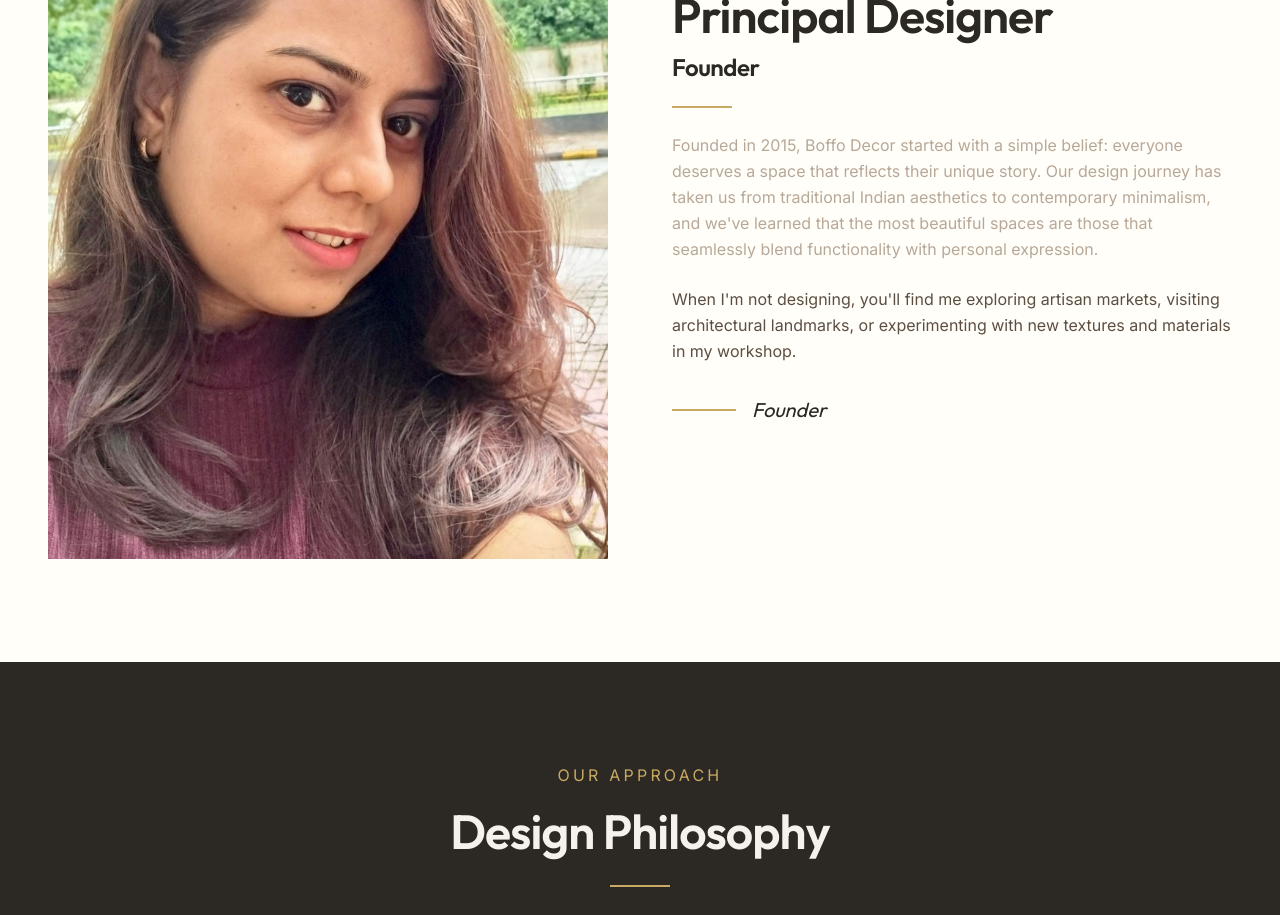
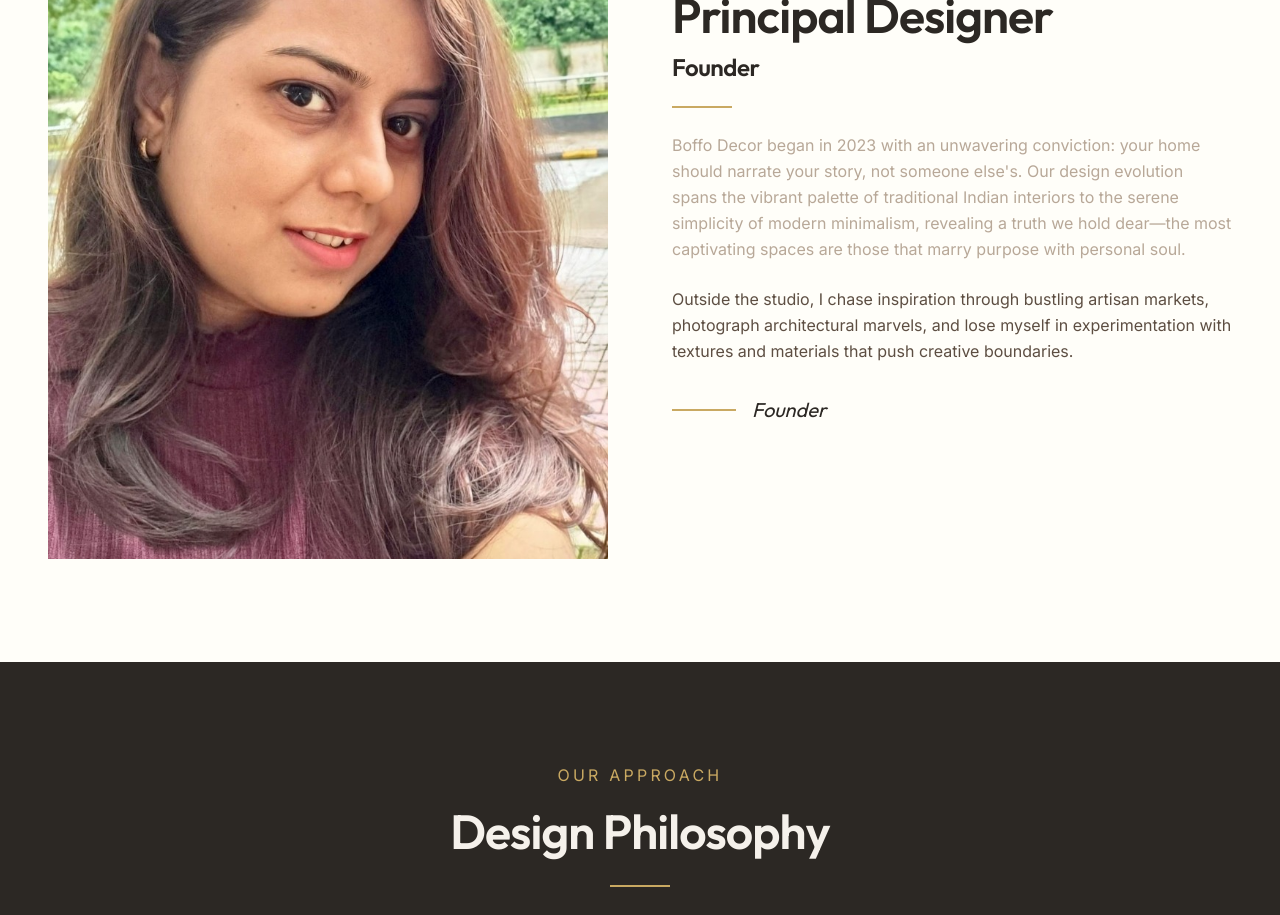
Before and after one commit to vaibhavmalviya07/interior-designer-portfolio, a Next.js app: page /about in a window 1280 px wide. Shown: the part 920-1835 px from the top of the page. Built offline with nearby package versions, Linux system fonts and the light colour scheme.

Commit message:
content: Update founder biography text

```diff
--- a/src/app/about/page.jsx
+++ b/src/app/about/page.jsx
@@ -101,15 +101,10 @@ export default function AboutPage() {
                             </h4>
                             <div className="divider" />
                             <p className="text-[var(--color-taupe)] mb-6 leading-relaxed">
-                                Founded in 2015, Boffo Decor started with a simple belief: everyone deserves a space that
-                                reflects their unique story. Our design journey has taken us from traditional Indian aesthetics to
-                                contemporary minimalism, and we've learned that the most beautiful spaces
-                                are those that seamlessly blend functionality with personal expression.
+                                Boffo Decor began in 2023 with an unwavering conviction: your home should narrate your story, not someone else's. Our design evolution spans the vibrant palette of traditional Indian interiors to the serene simplicity of modern minimalism, revealing a truth we hold dear—the most captivating spaces are those that marry purpose with personal soul.
                             </p>
                             <p className="text-[var(--color-walnut)] mb-8 leading-relaxed">
-                                When I'm not designing, you'll find me exploring artisan markets,
-                                visiting architectural landmarks, or experimenting with new textures
-                                and materials in my workshop.
+                                Outside the studio, I chase inspiration through bustling artisan markets, photograph architectural marvels, and lose myself in experimentation with textures and materials that push creative boundaries.
                             </p>
 
                             {/* Signature */}
```
